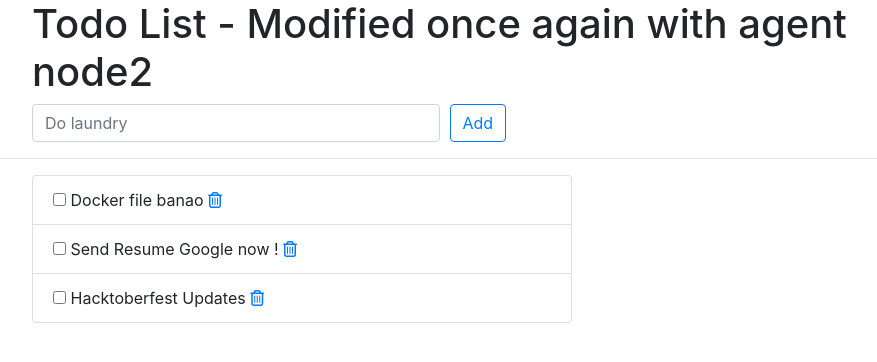
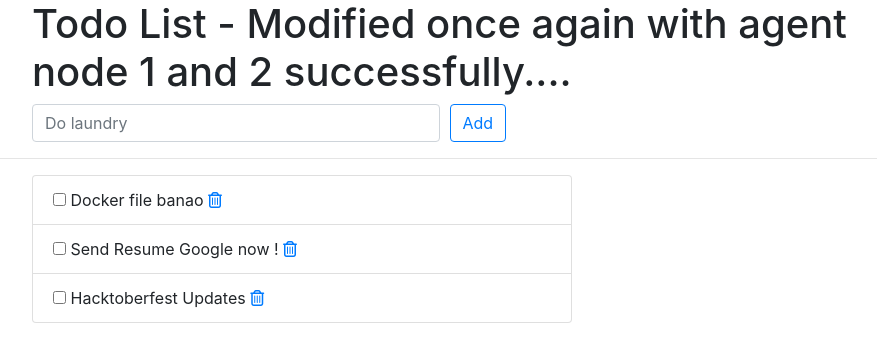
Before and after one commit to Anuj7495/django_todo_project, a Django app: page /todos/ in a window 1280 px wide. Shown: the top 362 px of the page, without its empty margins (243-1120 px from the left). Run offline with Django 3.2, Linux system fonts and the light colour scheme; data comes from the database, SQL or seed files in the repository; some libraries are stand-ins or nearby versions.

Commit message:
Update index.html

```diff
--- a/todos/templates/todos/index.html
+++ b/todos/templates/todos/index.html
@@ -12,7 +12,7 @@
     <div class="offset-md-2 col-lg-9">
       <div class="page-header">
         <h1>
-          Todo List - Modified once again with agent node2
+          Todo List - Modified once again with agent node 1 and 2 successfully....
         </h1>
       </div>
     </div>
```
